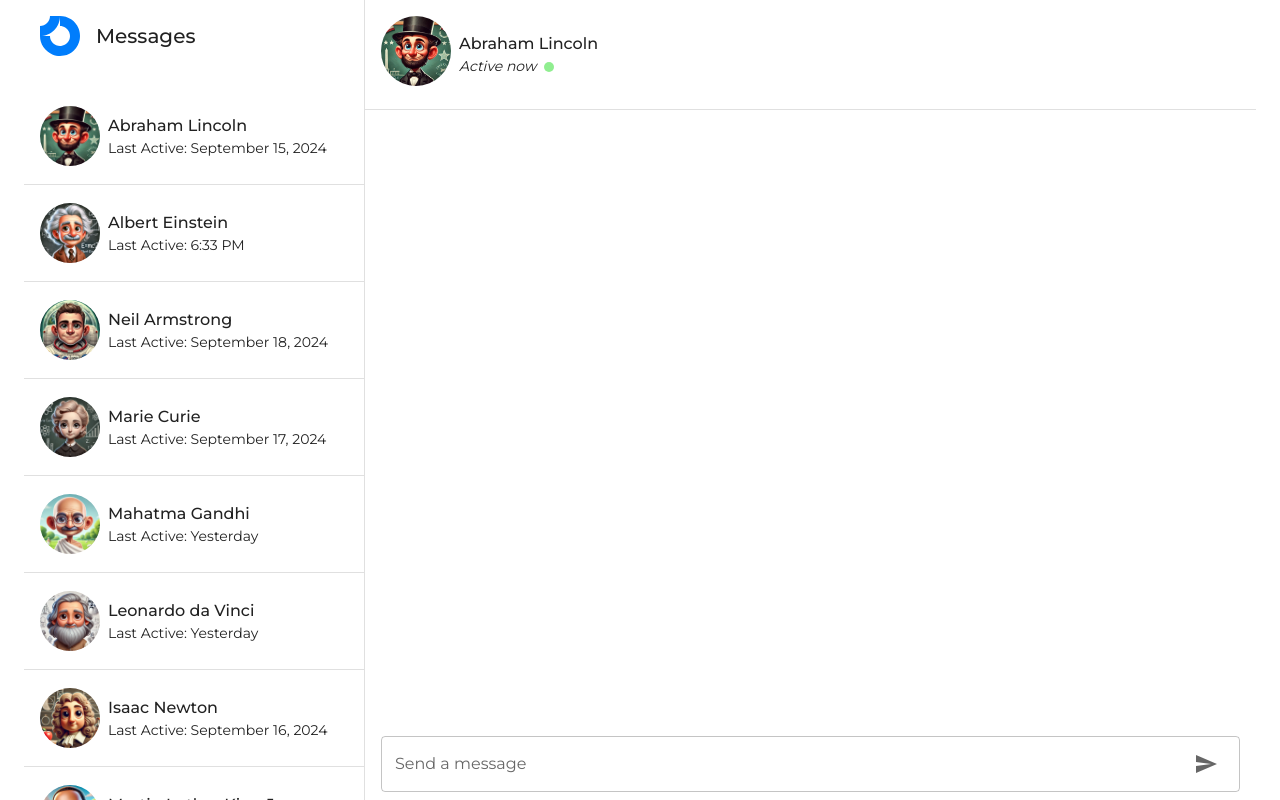
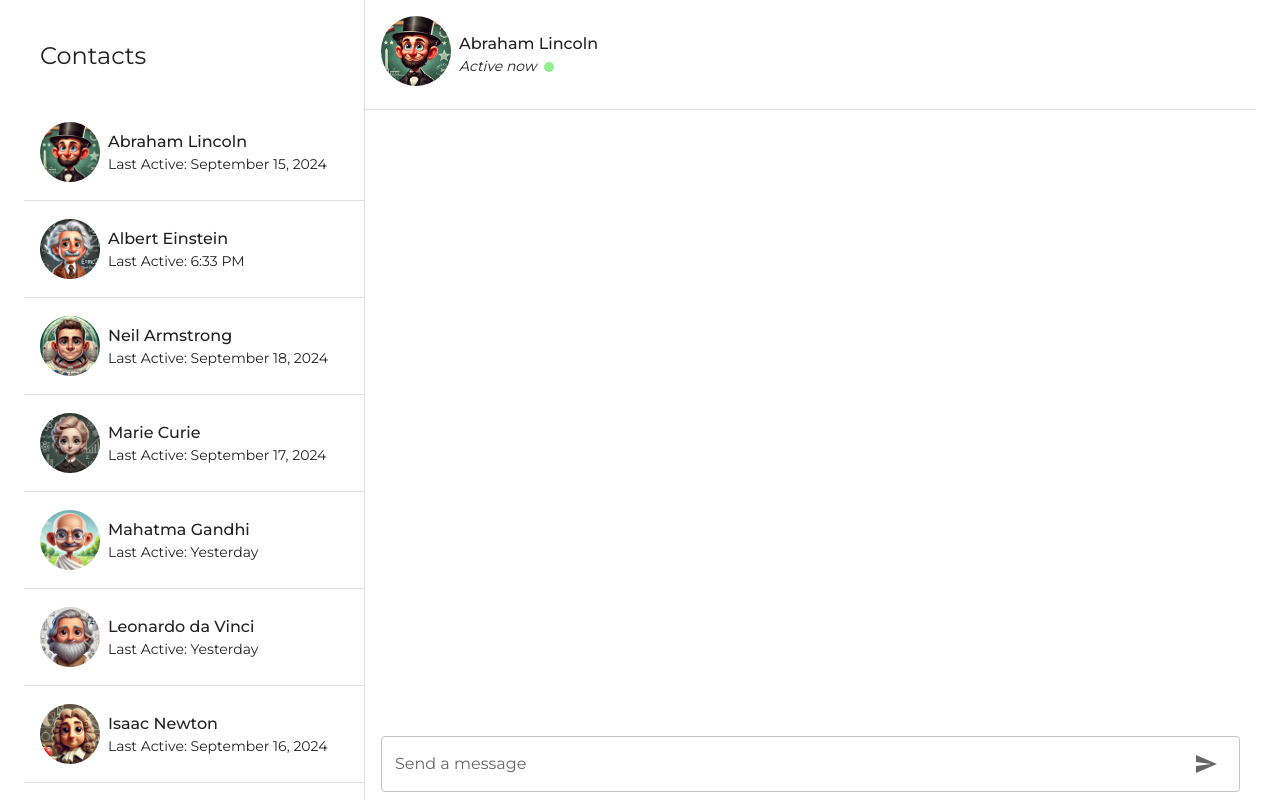
Before and after one commit to tuheli/historical-figures-openai, a React (Vite) app in the folder client/: page / in a window 1280 px wide. Built offline with nearby package versions, Linux system fonts and the light colour scheme.

Commit message:
UI adjustments

```diff
--- a/client/src/components/chat-with-historical-figure/ChatWithHistoricalFigurePage.tsx
+++ b/client/src/components/chat-with-historical-figure/ChatWithHistoricalFigurePage.tsx
@@ -24,11 +24,12 @@ export const ChatWithHistoricalFigurePage = () => {
             <Box
               sx={{
                 position: "sticky",
-                top: 0,
+                top: 3 * 8,
                 borderRight: "1px solid",
                 borderColor: "divider",
                 display: { xs: "none", sm: "none", md: "block" },
                 overflow: "auto",
+                pt: 3,
               }}
             >
               <MessagesDrawer />
@@ -57,13 +58,13 @@ export const ChatWithHistoricalFigurePage = () => {
                   sx={{
                     position: "sticky",
                     bottom: 1 * 8,
+                    mt: 3,
                     bgcolor: "background.paper",
-                    mt: 3,
                   }}
                 >
                   <Box
                     sx={{
-                      px: 2,
+                      px: { xs: 1, sm: 1, md: 2 },
                       position: "relative",
                     }}
                   >
--- a/client/src/components/chat-with-historical-figure/left-side-drawer/MessagesDrawer.tsx
+++ b/client/src/components/chat-with-historical-figure/left-side-drawer/MessagesDrawer.tsx
@@ -34,20 +34,11 @@ export const MessagesDrawer = ({ onClickItem }: MessagesDrawerProps) => {
             flexDirection: "row",
             alignItems: "center",
             gap: 2,
-            p: 2,
+            py: 2,
+            px: 2,
           }}
         >
-          <Box
-            component="img"
-            src="logoipsum-296.svg"
-            sx={{
-              height: 40,
-              width: 40,
-            }}
-          />
-          <Typography variant="h6" component="p">
-            Messages
-          </Typography>
+          <Typography variant="h5">Contacts</Typography>
         </Stack>
         <Stack>
           {state.map((item) => {
--- a/client/src/components/chat-with-historical-figure/messages/SendMessage.tsx
+++ b/client/src/components/chat-with-historical-figure/messages/SendMessage.tsx
@@ -59,7 +59,8 @@ export const SendMessage = () => {
       autoComplete="off"
       onSubmit={onSubmit}
       sx={{
-        px: 2,
+        px: { xs: 1, sm: 1, md: 2 },
+        bgcolor: "background.paper",
       }}
     >
       <TextField
```
